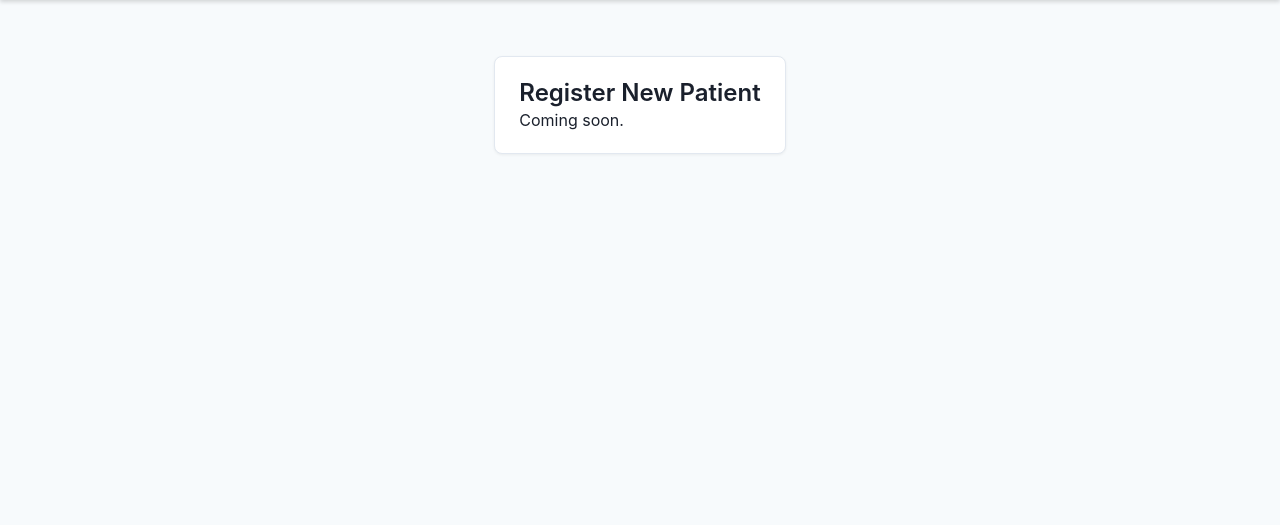
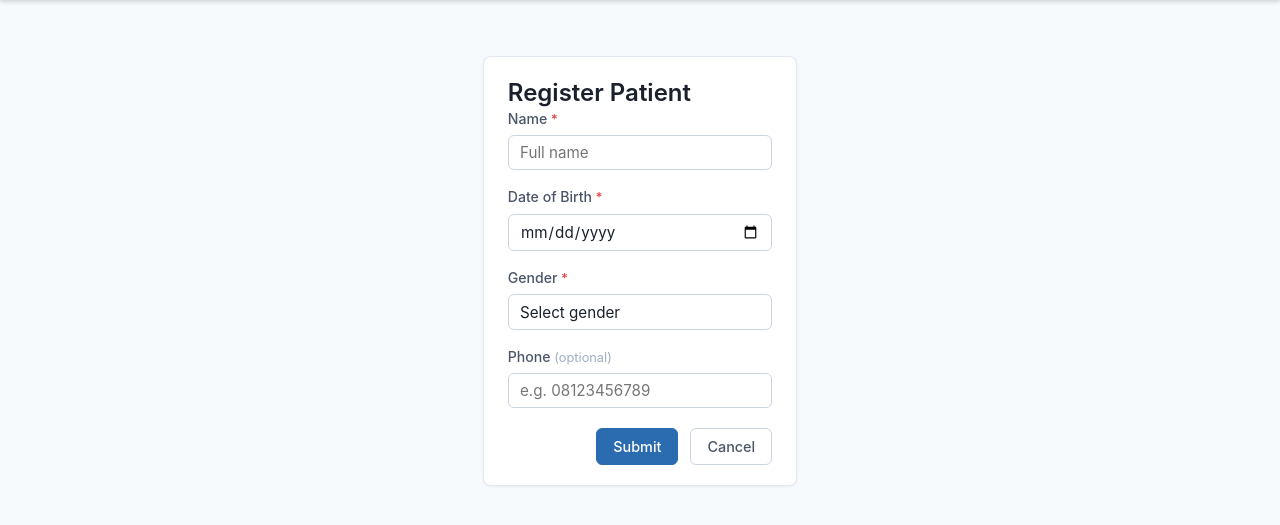
Before and after one commit to nathanaelICE/Patient-form, a FastAPI app: template new-project/templates/patients/new.html in a window 1280 px wide. Shown: the part 61-586 px from the top of the page. Run offline with FastAPI, Linux system fonts and the light colour scheme; the template is opened without the code that fills it, so the values that code supplies are empty.

Commit message:
feat: add register patient page
Implement GET /patients/new form and POST /patients endpoint with admin-only
access control. Add 4 new tests for patient registration.

Co-Authored-By: Claude Sonnet 4.6 <noreply@anthropic.com>

```diff
--- a/new-project/templates/patients/new.html
+++ b/new-project/templates/patients/new.html
@@ -2,8 +2,34 @@
 {% block title %}Register Patient — Patient Registration{% endblock %}
 
 {% block content %}
-<div class="card" style="max-width:600px;margin:2rem auto">
-  <h2>Register New Patient</h2>
-  <p>Coming soon.</p>
+<div class="card" style="max-width:480px;margin:2rem auto">
+  <h2>Register Patient</h2>
+  <form method="POST" action="/patients">
+    <div class="form-group">
+      <label for="name">Name <span class="required">*</span></label>
+      <input type="text" id="name" name="name" required placeholder="Full name" />
+    </div>
+    <div class="form-group">
+      <label for="date_of_birth">Date of Birth <span class="required">*</span></label>
+      <input type="date" id="date_of_birth" name="date_of_birth" required />
+    </div>
+    <div class="form-group">
+      <label for="gender">Gender <span class="required">*</span></label>
+      <select id="gender" name="gender" required>
+        <option value="" disabled selected>Select gender</option>
+        <option value="male">Male</option>
+        <option value="female">Female</option>
+        <option value="other">Other</option>
+      </select>
+    </div>
+    <div class="form-group">
+      <label for="phone">Phone <span class="optional">(optional)</span></label>
+      <input type="text" id="phone" name="phone" placeholder="e.g. 08123456789" />
+    </div>
+    <div class="modal-actions">
+      <button type="submit" class="btn btn-primary">Submit</button>
+      <a href="/patients" class="btn btn-secondary">Cancel</a>
+    </div>
+  </form>
 </div>
 {% endblock %}
```
Also changed, not shown: new-project/routers/pages.py (+27 -3 lines), new-project/tests/test_pages.py (+39 -0 lines).
